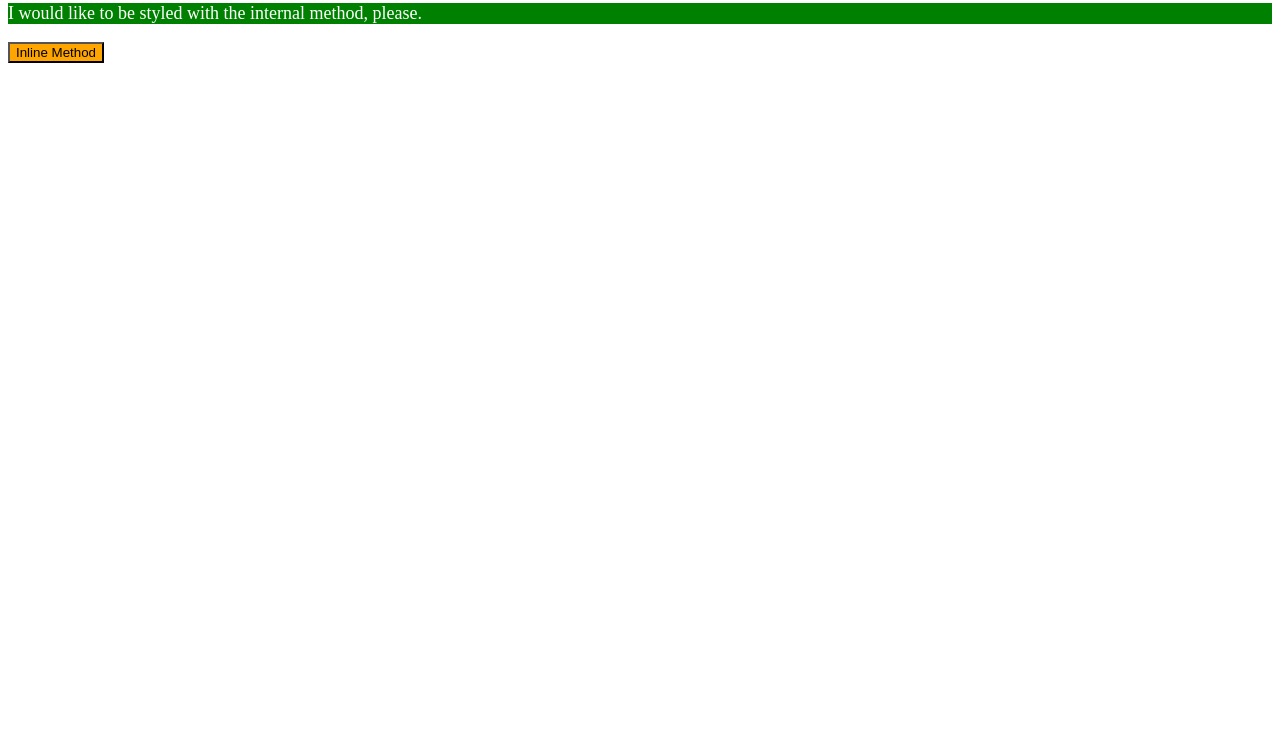
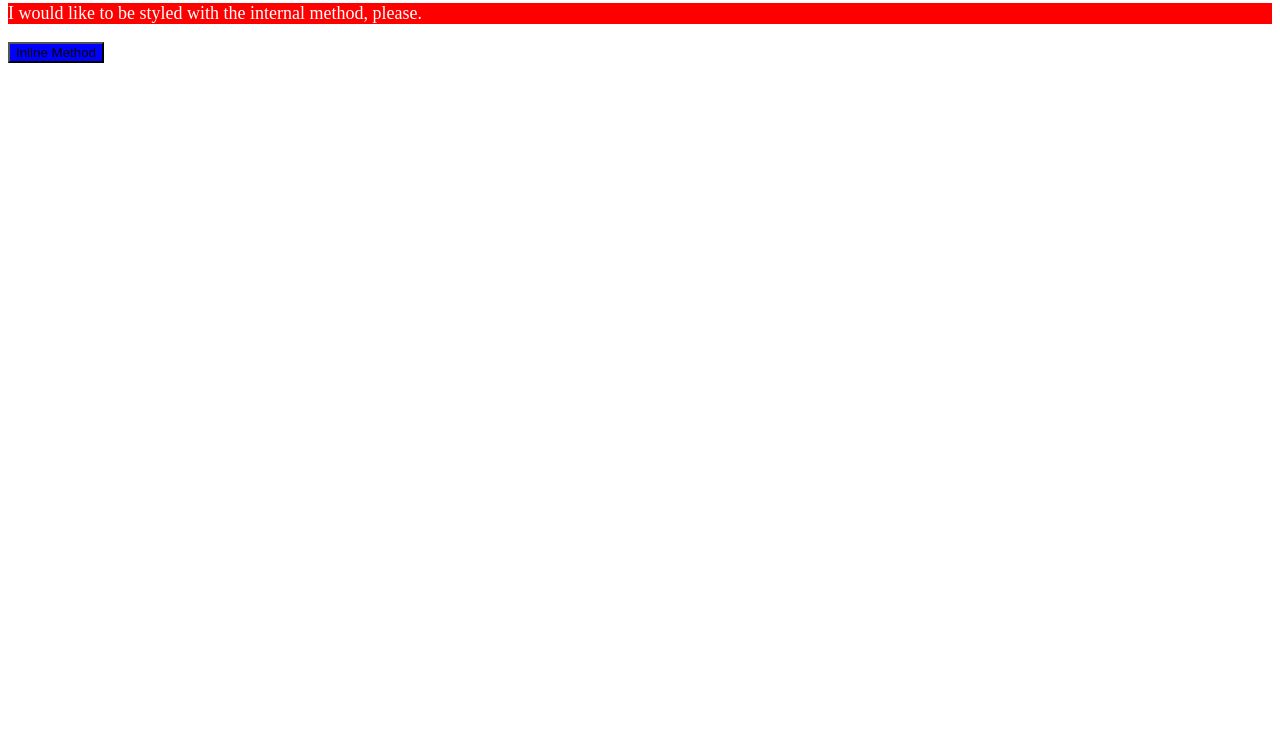
Before and after one commit to saransh710/my-test-, a plain HTML site: page index.html in a window 1280 px wide. Shown: the part 60-800 px from the top of the page. Drawn offline with Linux system fonts and the light colour scheme.

Commit message:
Update index.html

```diff
--- a/index.html
+++ b/index.html
@@ -4,7 +4,7 @@
     <link rel="stylesheet" href="style.css">
     <style>
     p {
-  background-color: green;
+  background-color: red;
   color: white;
   font-size: 18px;
 }
@@ -19,6 +19,6 @@
   <body>
     <div>Style me via the external method!</div>
     <p>I would like to be styled with the internal method, please.</p>
-    <button style="background-color:orange;font: size 18px;">Inline Method</button>
+    <button style="background-color:blue;font: size 18px;">Inline Method</button>
   </body>
 </html>
```
